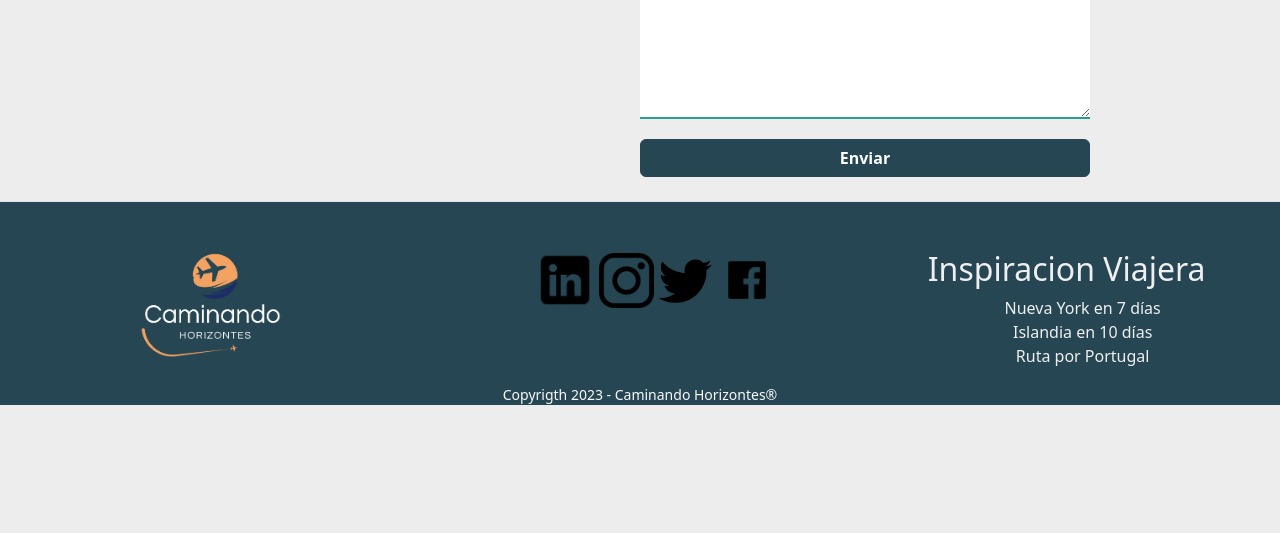
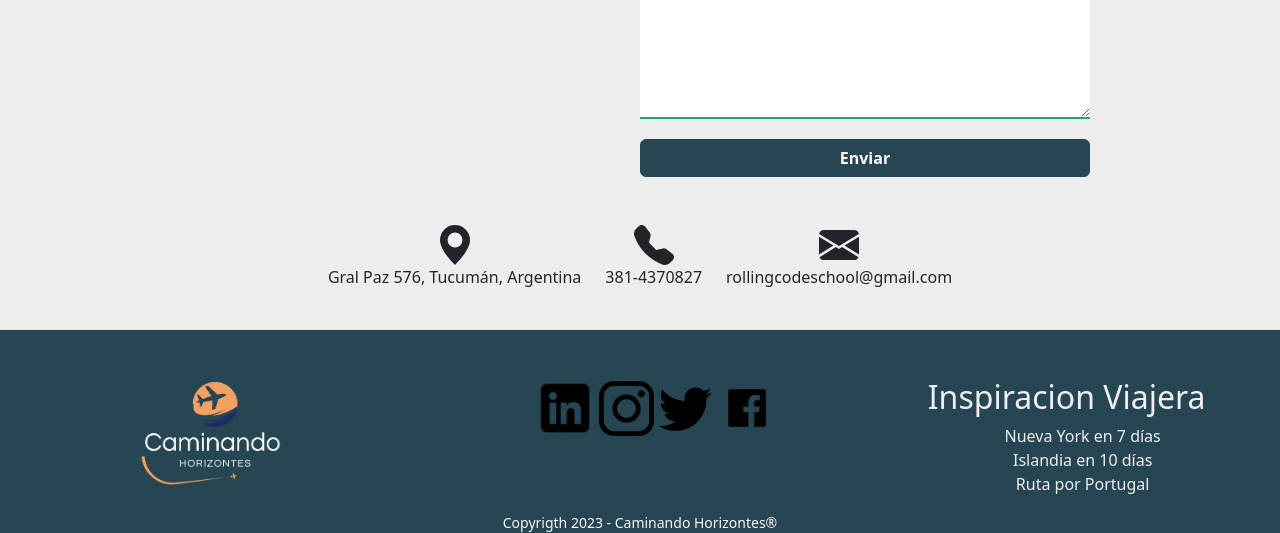
Before and after one commit to dani-assa/Caminando-horizontes, a plain HTML site: page Contacto.html in a window 1280 px wide. Shown: the part 729-1262 px from the top of the page. Before the commit the page ends 1134 px from the top, so only its background shows below. Drawn offline with nearby package versions, Linux system fonts and the light colour scheme.

Commit message:
pagina contacto

```diff
--- a/Contacto.html
+++ b/Contacto.html
@@ -36,7 +36,7 @@
               <div class="navbar-nav Ref">
                 <a class="nav-link active text-light" href="./Galeria de imagenes.html">Galería</a>
                 <a class="nav-link active text-light" href="#">Suscríbete</a>
-                <a class="nav-link active text-light" href="#">Contacto</a>
+                <a class="nav-link active text-light" href="./Contacto.html">Contacto</a>
                 <a class="nav-link active text-light" href="#">Sobre Nosotros</a>
                 <button type="button" class="btn btn-warning mx-auto d-lg-none Login w-50 align-items-center"><a href="#" class="fw-bold">Login</a></button>
               </div>
@@ -73,6 +73,26 @@
                 <button class="btn btn-primary btn-contact fw-bold" type="submit">Enviar</button>
               </form>
             </div>
+        </div>
+      </div>
+      <div class="d-flex flex-column align-items-center flex-lg-row justify-content-lg-center">
+        <div class="d-flex flex-column align-items-center m-lg-4">
+          <svg xmlns="http://www.w3.org/2000/svg" width="40" height="40" fill="currentColor" class="bi bi-geo-alt-fill" viewBox="0 0 16 16">
+            <path d="M8 16s6-5.686 6-10A6 6 0 0 0 2 6c0 4.314 6 10 6 10zm0-7a3 3 0 1 1 0-6 3 3 0 0 1 0 6z"/>
+          </svg>
+          <p>Gral Paz 576, Tucumán, Argentina</p>
+        </div>
+        <div class="d-flex flex-column align-items-center my-4">
+          <svg xmlns="http://www.w3.org/2000/svg" width="40" height="40" fill="currentColor" class="bi bi-telephone-fill" viewBox="0 0 16 16">
+            <path fill-rule="evenodd" d="M1.885.511a1.745 1.745 0 0 1 2.61.163L6.29 2.98c.329.423.445.974.315 1.494l-.547 2.19a.678.678 0 0 0 .178.643l2.457 2.457a.678.678 0 0 0 .644.178l2.189-.547a1.745 1.745 0 0 1 1.494.315l2.306 1.794c.829.645.905 1.87.163 2.611l-1.034 1.034c-.74.74-1.846 1.065-2.877.702a18.634 18.634 0 0 1-7.01-4.42 18.634 18.634 0 0 1-4.42-7.009c-.362-1.03-.037-2.137.703-2.877L1.885.511z"/>
+          </svg>
+          <p>381-4370827</p>
+        </div>
+        <div class="d-flex flex-column align-items-center m-lg-4">
+          <svg xmlns="http://www.w3.org/2000/svg" width="40" height="40" fill="currentColor" class="bi bi-envelope-fill" viewBox="0 0 16 16">
+            <path d="M.05 3.555A2 2 0 0 1 2 2h12a2 2 0 0 1 1.95 1.555L8 8.414.05 3.555ZM0 4.697v7.104l5.803-3.558L0 4.697ZM6.761 8.83l-6.57 4.027A2 2 0 0 0 2 14h12a2 2 0 0 0 1.808-1.144l-6.57-4.027L8 9.586l-1.239-.757Zm3.436-.586L16 11.801V4.697l-5.803 3.546Z"/>
+          </svg>
+          <p>rollingcodeschool@gmail.com</p>
         </div>
       </div>
 
```
Also changed, not shown: 10 consejos NY.html (+1 -1 lines), Consejos para viajar a Dubai.html (+1 -1 lines), Consejos para viajar a Hawai.html (+1 -1 lines), Galeria de imagenes.html (+1 -1 lines), Ruta por Islandia.html (+1 -1 lines).
